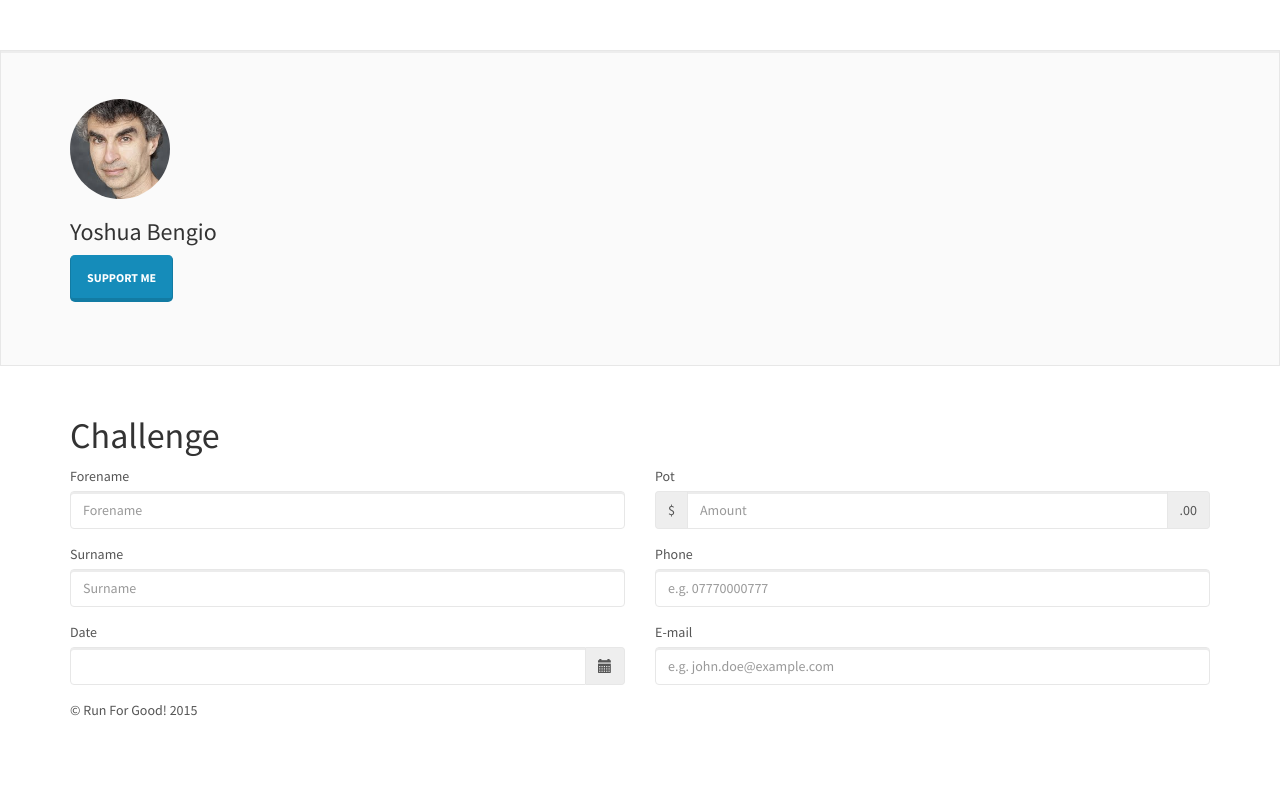
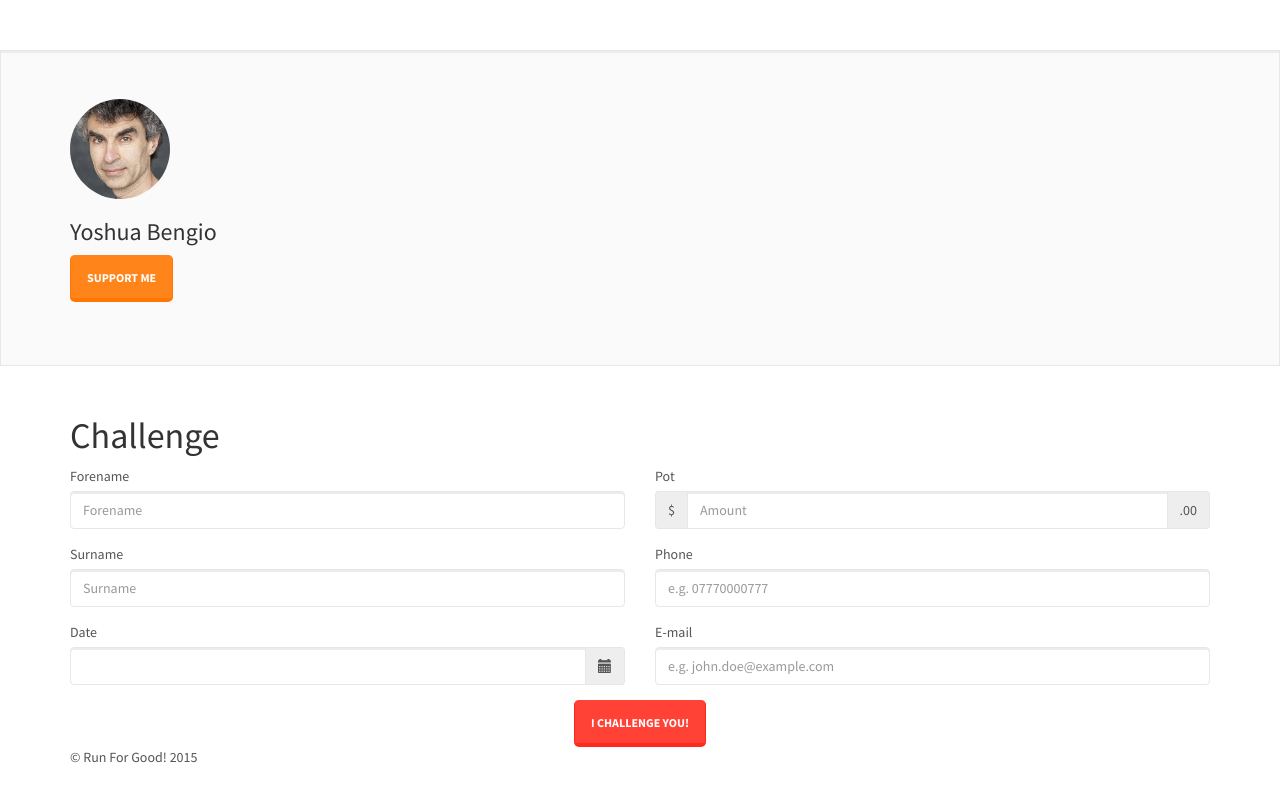
Before and after one commit to CFGLondon/team-17, a Yii app: template basic/views/challenge/challenge.php in a window 1280 px wide. Run offline with PHP 8.4 and a stand-in for Yii, Linux system fonts and the light colour scheme; the template is opened without the code that fills it, so the values that code supplies are empty; some libraries are stand-ins or nearby versions.

Commit message:
Fixed a few links

```diff
--- a/basic/views/challenge/challenge.php
+++ b/basic/views/challenge/challenge.php
@@ -1,16 +1,18 @@
 <?php
 $this->title = 'Run 4 Good';
 use yii\helpers\Url;
+use yii\helpers\Html;
 ?>
 <div class="jumbotron">
   <div class="container">
     <?= Html::img('@web/img/bengio.jpg', array('class' => 'img-circle', 'width' => '100', 'height' => '100')); ?>
     <h3>Yoshua Bengio</h3>
-    <p><a class="btn btn-primary btn-lg" href="#" role="button">Support me</a></p>
+    <p><a class="btn btn-warning btn-lg" href="<?= Url::to(['/support']) ?>" role="button">Support me</a></p>
   </div>
 </div>
 <div class="container">
   <h1>Challenge</h1>
+  <form>
   <div class="row">
     <div class="col-lg-6">
       <div class="form-group">
@@ -48,5 +50,9 @@ use yii\helpers\Url;
       </div>
     </div>
     </div>
+    <div class="text-center">
+      <input class="btn btn-lg btn-danger" type="submit" value="I challenge you!">
+    </div>
   </div><!--/row-->
+  </form>
 </div>
--- a/basic/views/site/profile.php
+++ b/basic/views/site/profile.php
@@ -19,7 +19,7 @@ use yii\helpers\Url;
       </div>
     </div>
     <div class="col-lg-6">
-      <p><a class="btn btn-success btn-lg" href="#" role="button">Challenge me</a></p>
+      <p><a class="btn btn-success btn-lg" href="<?= Url::to(['/challenge']) ?>" role="button">Challenge me</a></p>
       <p><a class="btn btn-warning btn-lg" href="<?= Url::to(['/support']) ?>" role="button">Support me</a></p>
     </div>
   </div>
--- a/basic/views/support/support.php
+++ b/basic/views/support/support.php
@@ -1,12 +1,13 @@
 <?php
 $this->title = 'Run 4 Good';
 use yii\helpers\Html;
+use yii\helpers\Url;
 ?>
 <div class="jumbotron">
   <div class="container text-center">
     <?= Html::img('@web/img/bengio.jpg', array('class' => 'img-circle', 'width' => '100', 'height' => '100')); ?>
     <h3>Yoshua Bengio</h3>
-    <p><a class="btn btn-warning btn-lg" href="#" role="button">Support me</a></p>
+    <p><a class="btn btn-warning btn-lg" href="<?= Url::to(['/challenge']) ?>" role="button">Challenge me</a></p>
   </div>
 </div>
 <div class="container">
```
